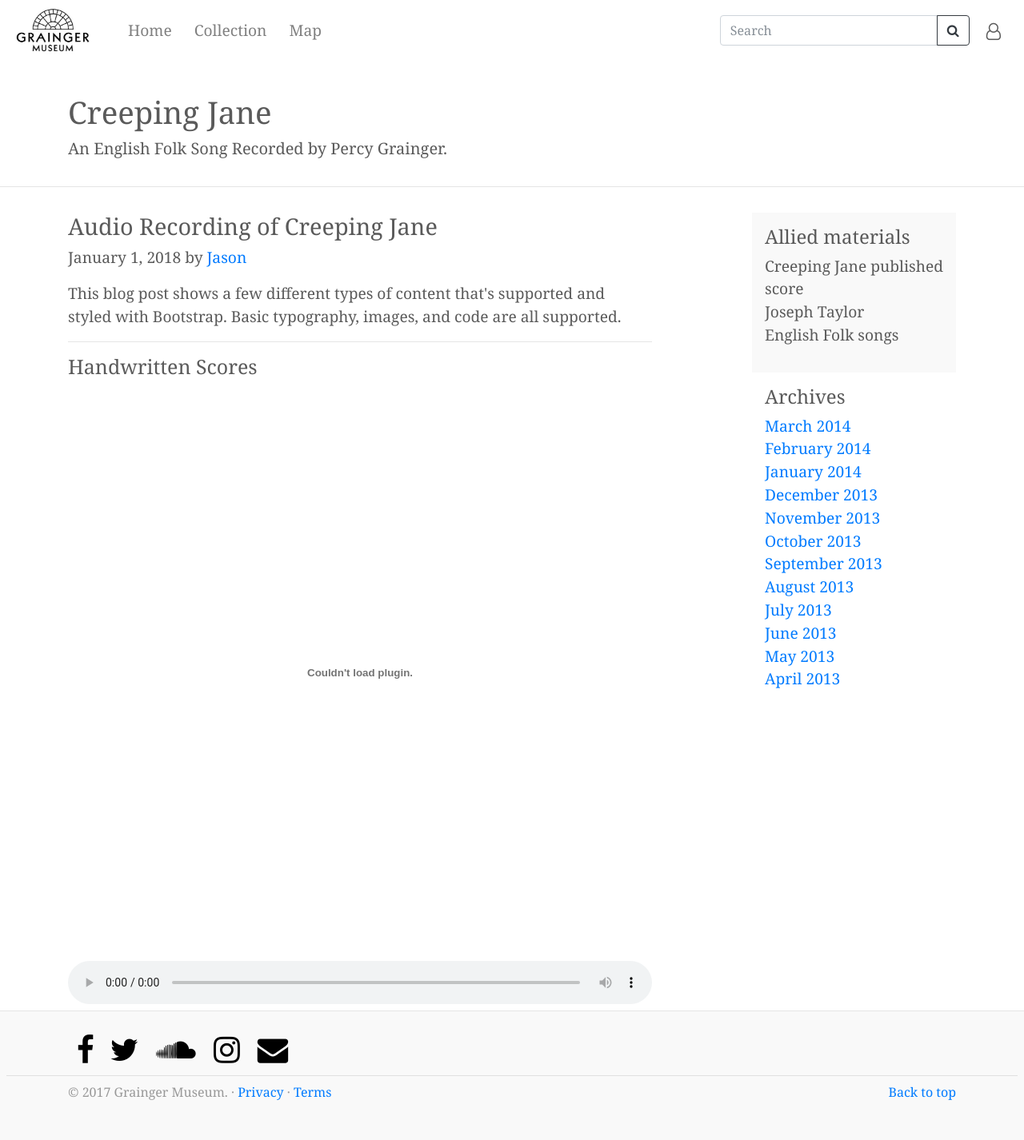
After one commit to zenanz/graingerfolk, a Django app: template templates/detail.html in a window 1280 px wide. The commit adds this page. Shown: the whole page at 80% size. Run offline with Django 3.2, Linux system fonts and the light colour scheme; the template is opened without the code that fills it, so the values that code supplies are empty; some libraries are stand-ins or nearby versions.

Commit message:
Headline section of collection page

```diff
--- a/templates/base.html
+++ b/templates/base.html
@@ -38,9 +38,19 @@
             </li>
           </ul>
           <form class="form-inline mt-2 mt-md-0">
-            <input class="form-control mr-sm-2" type="text" placeholder="Search" aria-label="Search">
-            <button class="btn btn-outline-dark my-2 my-sm-0" type="submit">Search</button>
+              <div class="input-group">
+                  <input class="form-control" type="text" placeholder="Search" aria-label="Search">
+                  <span class="input-group-btn"><button class="btn btn-outline-dark" type="submit"><i class="fa fa-search"></i></button></span>
+              </div>
           </form>
+          <ul class="nav navbar-nav navbar-right ml-2">
+              <li>
+                  <a role="button" id="login-form" class="btn" data-toggle="popover">
+                    <i class="fa fa-user-o fa-lg"></i>
+                  </a>
+              </li>
+          </ul>
+
         </div>
       </nav>
     </header>
@@ -48,8 +58,8 @@
     <main role="main">
       {% block content %}{% endblock %}
     </main>
-    <footer class="container static-bottom">
-        <div class="text-left" id="social">
+    <footer class="navbar-fixed-bottom">
+        <div class="container" id="social">
             <br />
                 <a href="https://www.facebook.com/graingermuseum" target="_blank"><i class="fa fa-facebook fa-3x social" id="social-fb"></i></a>
 	            <a href="https://twitter.com/GraingerMuseum" target="_blank"><i class="fa fa-twitter fa-3x social" id="social-tw"></i></a>
@@ -64,6 +74,30 @@
         </div>
 
     </footer>
+    <div id="popover-content" hidden>
+        <form>
+          <div class="form-group">
+            <label for="exampleInputEmail1"><i class="fa fa-envelope-o"></i> Email address</label>
+            <input type="email" class="form-control" id="exampleInputEmail1" aria-describedby="emailHelp" placeholder="Enter email">
+            <small id="emailHelp" class="form-text text-muted">We'll never share your email with anyone else.</small>
+          </div>
+          <div class="form-group">
+            <label for="exampleInputPassword1"><i class="fa fa-key"></i> Password</label>
+            <input type="password" class="form-control" id="exampleInputPassword1" placeholder="Password">
+          </div>
+          <div class="form-check">
+            <label class="form-check-label">
+              <input type="checkbox" class="form-check-input">
+              Keep me logged in
+            </label>
+          </div>
+          <div class="form-group d-flex justify-content-center">
+            <button type="submit" id="login-submit" class="btn btn-outline-dark mr-lg-3">Submit <i class="fa fa-sign-in"></i> </button>
+            <a href="#" class="btn btn-outline-dark">Sign up <i class="fa fa-user-plus"></i></a>
+          </div>
+        </form>
+    </div>
+
 
     <!-- Bootstrap core JavaScript
     ================================================== -->
@@ -72,6 +106,21 @@
     <script>window.jQuery || document.write('<script src="/static/js/jquery-3.2.1.js"><\/script>')</script>
     <script src="/static/js/popper.min.js"></script>
     <script src="/static/js/bootstrap.min.js"></script>
+    <script>
+        $(document).ready(function(){
+            $('[data-toggle=popover]').popover({
+                html:true,
+                title: '<h3>Log in <i class="fa fa-sign-in"></i> </h3>',
+                container:"body",
+                trigger: "click",
+                placement: "bottom",
+                content: function () {
+                    return $('#popover-content').html()
+                },
+            });
+
+        });
+    </script>
     {% block script %}{% endblock %}
   </body>
 </html>
--- /dev/null
+++ b/templates/detail.html
@@ -0,0 +1,62 @@
+{% extends "base.html" %}
+{% block content %}
+    <link href="/static/css/detail.css" rel="stylesheet">
+    <div class="detail-heading">
+        <div class="container">
+            <h1 class="detail-title">Creeping Jane</h1>
+            <p class="lead detail-description">An English Folk Song Recorded by Percy Grainger.</p>
+        </div>
+    </div>
+    <div class="container">
+    <div class="row">
+        <div class="col-sm-8 detail-post">
+            <h2>Audio Recording of Creeping Jane</h2>
+            <p>January 1, 2018 by <a href="#">Jason</a></p>
+            <p>
+                This blog post shows a few different types of content that's supported and styled with Bootstrap. Basic typography, images, and code are all supported.
+            </p>
+            <hr>
+            <h3>Handwritten Scores</h3>
+            <div class="embed-responsive embed-responsive-1by1">
+                <object class="embed-responsive-item" data="{{ pdf }}#view=Fit&message=0" type="application/pdf"></object>
+            </div>
+            <audio controls>
+              <source src="{{ content }}" type="audio/mpeg">
+              Your browser does not support the audio tag.
+            </audio>
+
+        </div>
+        <aside class="col-sm-3 ml-sm-auto detail-sidebar">
+            <div class="sidebar back-fill">
+                <h4>Allied materials</h4>
+                <ul class="list-unstyled">
+                    <li>Creeping Jane published score</li>
+                    <li>Joseph Taylor</li>
+                    <li>English Folk songs</li>
+                </ul>
+            </div>
+            <div class="sidebar">
+                <h4>Archives</h4>
+                <ol class="list-unstyled">
+                  <li><a href="#">March 2014</a></li>
+                  <li><a href="#">February 2014</a></li>
+                  <li><a href="#">January 2014</a></li>
+                  <li><a href="#">December 2013</a></li>
+                  <li><a href="#">November 2013</a></li>
+                  <li><a href="#">October 2013</a></li>
+                  <li><a href="#">September 2013</a></li>
+                  <li><a href="#">August 2013</a></li>
+                  <li><a href="#">July 2013</a></li>
+                  <li><a href="#">June 2013</a></li>
+                  <li><a href="#">May 2013</a></li>
+                  <li><a href="#">April 2013</a></li>
+                </ol>
+            </div>
+
+            <div class="sidebar"></div>
+        </aside>
+    </div>
+    </div>
+{% endblock %}
+{% block script %}
+{% endblock %}
--- a/templates/index.html
+++ b/templates/index.html
@@ -93,11 +93,11 @@
 
         <div class="row featurette">
           <div class="col-md-7">
-            <h2 class="featurette-heading">First featurette heading. <span class="text-muted">It'll blow your mind.</span></h2>
+            <h2 class="featurette-heading">Creeping Jane published score <br> <span class="text-muted">1910 (Creation)</span></h2>
             <p>Donec ullamcorper nulla non metus auctor fringilla. Vestibulum id ligula porta felis euismod semper. Praesent commodo cursus magna, vel scelerisque nisl consectetur. Fusce dapibus, tellus ac cursus commodo.</p>
           </div>
           <div class="col-md-5">
-            <img class="featurette-image img-fluid mx-auto" data-src="holder.js/500x500/auto" alt="Generic placeholder image">
+            <a href="/collection/detail/0/"><img class="featurette-image img-fluid mx-auto" src="/static/image/marketing1.jpg" alt="Generic placeholder image"></a>
           </div>
         </div>
 
@@ -125,6 +125,8 @@
           </div>
         </div>
 
+        <hr class="featurette-divider">
+
         <!-- /END THE FEATURETTES -->
 
       </div><!-- /.container -->
--- a/website/static/css/custom.css
+++ b/website/static/css/custom.css
@@ -5,6 +5,7 @@
 
 body {
   color: #5a5a5a;
+    font-family: Georgia, "Times New Roman", Times, serif;
 }
 
 body {
@@ -17,6 +18,10 @@ h1 {
 
 h2 {
   font-size: 1.5em;
+}
+
+h3 {
+    font-size: 1.3em;
 }
 
 .navbar{
@@ -38,17 +43,40 @@ h2 {
     border-bottom: 4px solid #000000;
 }
 
+
+.btn{
+    font-size: 0.6rem;
+}
+
+input{
+    font-size: 0.6rem !important;
+}
+
 @media screen and (min-width: 680px) {
   body {
     font-size: 1.0em;
   }
+    .btn{
+    font-size: 1.0rem;
+    }
+
+    input{
+        font-size: 1.0rem !important;
+    }
+
 }
+
 @media screen and (min-width: 1224px) {
   body {
-    font-size: 1.2em; } }
+    font-size: 1.2em; }
+    .btn{
+
+}
+}
 @media screen and (min-width: 1400px) {
   body {
     font-size: 1.4em; }
+
 }
 
 
@@ -188,6 +216,7 @@ h2 {
 }
 
 #btn_mute:hover{
+     color: #ff8734;
      -webkit-transform: scale(1.1);
      -moz-transform: scale(1.1);
      -o-transform: scale(1.1);
@@ -237,12 +266,18 @@ h2 {
  }
 
  #social-is:hover {
-     color: hotpink;
+     color: #ff4270;
  }
 
 footer{
-  margin-top: 2rem;
-  font-size: 0.6em;
+    padding-bottom: 2rem;
+  color: #999;
+  text-align: left;
+  background-color: #f9f9f9;
+  border-top: .05rem solid #e5e5e5;
+    margin-left: 0;
+    font-size: 1rem;
+
 }
 
 footer > p{
@@ -253,6 +288,7 @@ footer .featurette-divider{
   margin: 0.5rem 0.5rem;
 }
 
-footer #social{
-  padding-left: 1rem;
+
+.popover {
+   background-color: rgba(255,255,255,.8);
 }
--- /dev/null
+++ b/website/static/css/detail.css
@@ -0,0 +1,29 @@
+.detail-heading{
+    margin-top: 3rem;
+    margin-bottom: 2rem;
+    padding-bottom: 1rem;
+    border-bottom: .05rem solid #e5e5e5;
+}
+
+.back-fill{
+    background-color: #f9f9f9;
+}
+
+.sidebar{
+    padding: 1rem;
+}
+
+audio{
+    width: 100%;
+}
+
+@media screen and (min-width: 680px) {
+
+}
+
+@media screen and (min-width: 1224px) {
+
+}
+@media screen and (min-width: 1400px) {
+
+}
--- a/website/urls.py
+++ b/website/urls.py
@@ -1,9 +1,10 @@
-from django.conf.urls import url
+from django.urls import path
 
 from . import views
 
 urlpatterns = [
-    url(r'^$', views.index, name='index'),
-    url(r'^interativeMap$', views.map, name='map'),
-    url(r'^collection$', views.collection, name='collection'),
+    path('', views.index, name='index'),
+    path('interativeMap', views.map, name='map'),
+    path('collection', views.collection, name='collection'),
+    path('collection/detail/<int:id>/', views.AtoM_API_CALL),
 ]
```
Also changed, not shown: templates/collection.html (+53 -5 lines), website/views.py (+22 -1 lines), website/static/image/headline2_1.jpg (added), website/static/image/headline2_2.jpg (added), website/static/image/marketing1.jpg (added).
